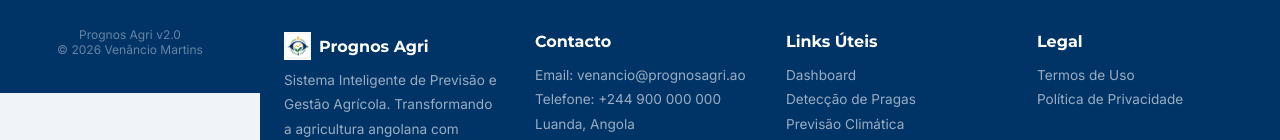
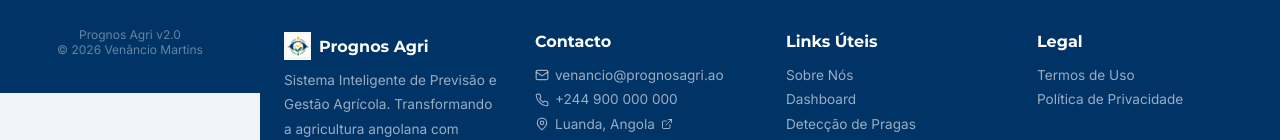
Before and after one commit to bzamtwhmspm3pn3/Prognos-Agri, a React (Create React App) app in the folder frontend/: page /app/dashboard in a window 1280 px wide. Shown: the part 808-948 px from the top of the page. Built offline with nearby package versions, Linux system fonts and the light colour scheme; no server answers; sample sign-in values are in the browser's storage.

Commit message:
fix: footer contact links mailto/tel/maps, add sobre nos

```diff
--- a/frontend/src/prognos/components/PrognosFooter.jsx
+++ b/frontend/src/prognos/components/PrognosFooter.jsx
@@ -1,11 +1,13 @@
 import React from 'react';
 import { useNavigate } from 'react-router-dom';
+import { Mail, Phone, MapPin, ExternalLink } from 'lucide-react';
 import logoHeader from '../../assets/logo-header.png';
 
 export default function PrognosFooter() {
   const navigate = useNavigate();
 
   const links = [
+    { label: 'Sobre Nós', path: '/' },
     { label: 'Dashboard', path: '/app/dashboard' },
     { label: 'Detecção de Pragas', path: '/app/deteccao' },
     { label: 'Previsão Climática', path: '/app/previsoes' },
@@ -34,14 +36,23 @@
         </div>
         <div className="footer-section">
           <h4>Contacto</h4>
-          <p>Email: venancio@prognosagri.ao</p>
-          <p>Telefone: +244 900 000 000</p>
-          <p>Luanda, Angola</p>
+          <a href="mailto:venancio@prognosagri.ao" style={{ display: 'flex', alignItems: 'center', gap: '6px', fontSize: '0.85rem', color: 'rgba(255,255,255,0.6)', lineHeight: '1.8', textDecoration: 'none' }}>
+            <Mail size={14} /> venancio@prognosagri.ao
+          </a>
+          <a href="tel:+244900000000" style={{ display: 'flex', alignItems: 'center', gap: '6px', fontSize: '0.85rem', color: 'rgba(255,255,255,0.6)', lineHeight: '1.8', textDecoration: 'none' }}>
+            <Phone size={14} /> +244 900 000 000
+          </a>
+          <a href="https://maps.google.com/?q=Luanda,Angola" target="_blank" rel="noopener noreferrer" style={{ display: 'flex', alignItems: 'center', gap: '6px', fontSize: '0.85rem', color: 'rgba(255,255,255,0.6)', lineHeight: '1.8', textDecoration: 'none' }}>
+            <MapPin size={14} /> Luanda, Angola <ExternalLink size={12} />
+          </a>
         </div>
         <div className="footer-section">
           <h4>Links Úteis</h4>
           {links.map(link => (
-            <span key={link.path} onClick={() => navigate(link.path)} style={{ cursor: 'pointer', display: 'block', fontSize: '0.85rem', color: 'rgba(255,255,255,0.6)', lineHeight: '1.8' }}>
+            <span key={link.path + link.label} onClick={() => navigate(link.path)} style={{ cursor: 'pointer', display: 'block', fontSize: '0.85rem', color: 'rgba(255,255,255,0.6)', lineHeight: '1.8', transition: 'color 0.2s' }}
+              onMouseEnter={(e) => e.target.style.color = 'var(--accent)'}
+              onMouseLeave={(e) => e.target.style.color = 'rgba(255,255,255,0.6)'}
+            >
               {link.label}
             </span>
           ))}
@@ -49,7 +60,10 @@
         <div className="footer-section">
           <h4>Legal</h4>
           {legais.map(link => (
-            <span key={link.path} onClick={() => navigate(link.path)} style={{ cursor: 'pointer', display: 'block', fontSize: '0.85rem', color: 'rgba(255,255,255,0.6)', lineHeight: '1.8' }}>
+            <span key={link.path + link.label} onClick={() => navigate(link.path)} style={{ cursor: 'pointer', display: 'block', fontSize: '0.85rem', color: 'rgba(255,255,255,0.6)', lineHeight: '1.8', transition: 'color 0.2s' }}
+              onMouseEnter={(e) => e.target.style.color = 'var(--accent)'}
+              onMouseLeave={(e) => e.target.style.color = 'rgba(255,255,255,0.6)'}
+            >
               {link.label}
             </span>
           ))}
```
